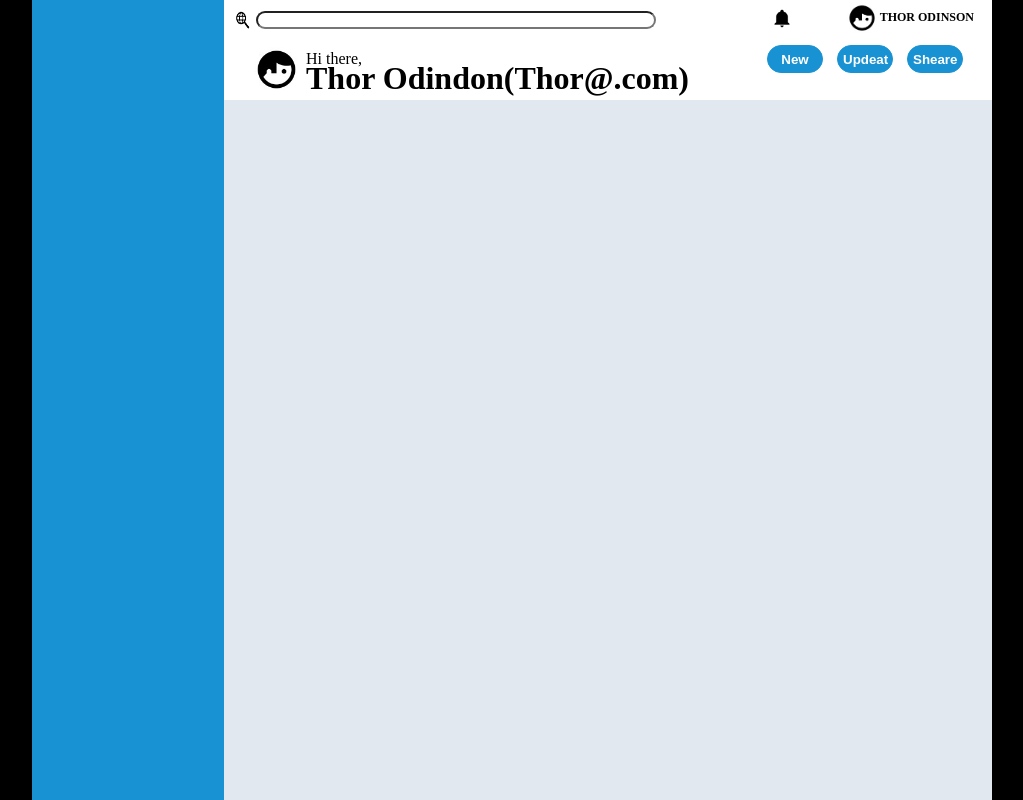
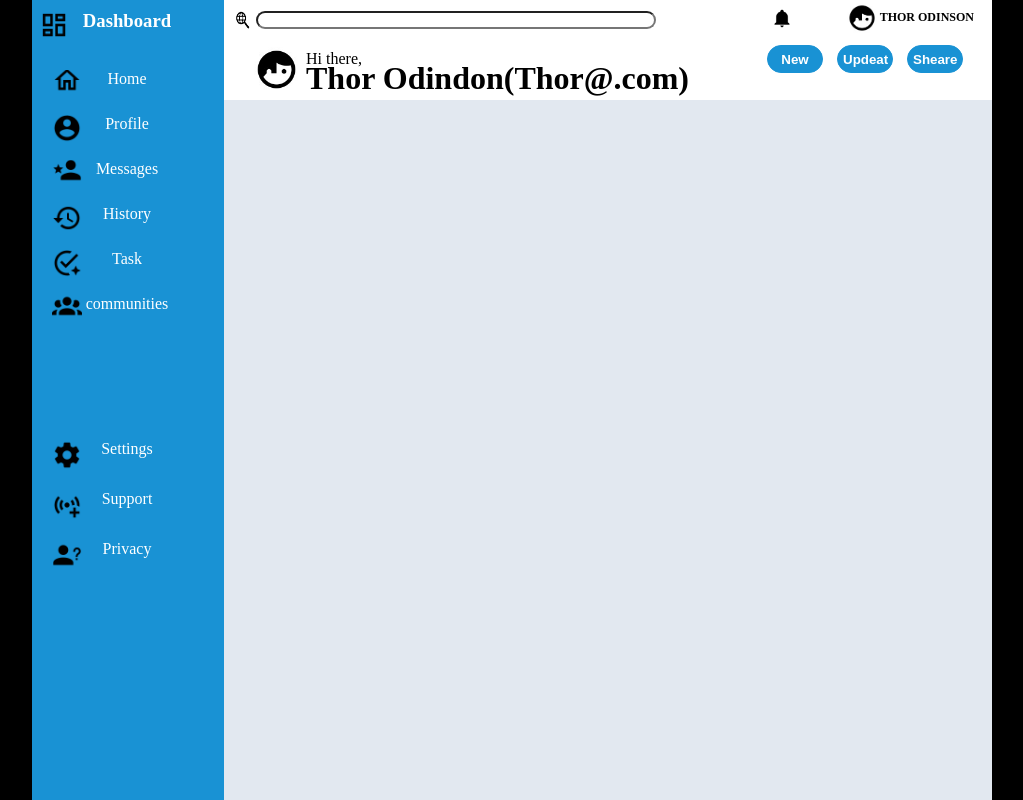
Before and after one commit to kaziarman23/odin-admin-dashboard, a plain HTML site: page index.html in a window 1280 px wide. Shown: the whole page, without its empty margins (128-1151 px from the left). Drawn offline with Linux system fonts and the light colour scheme.

Commit message:
sidebar-section-complite

```diff
--- a/CSS/index.css
+++ b/CSS/index.css
@@ -137,6 +137,169 @@
     background-color: #1992d4;
 }
 
+.sidebar_contener{
+    color: white;
+    display: grid;
+    grid-template-columns: 190px;
+    grid-template-rows: 70px repeat(6, 45px) 100px repeat(3, 50px);
+
+}
+
+.sidebar_div1{
+    grid-row: 1/2;
+    text-align: center;
+    margin-top: 10px;
+    position: relative;
+}
+
+.sidebar_div1 h1{
+    top: 10px;
+    left: 20px;
+    position: absolute;
+}
+
+.sidebar_div1 img{
+    bottom: 30px;
+    width: 30px;
+    height: 30px;
+    left: 7px;
+    position: absolute;
+}
+
+.sidebar_div2{
+    text-align: center;
+    grid-row: 2/3;
+    position: relative;
+}
+
+.sidebar_div2 img{
+    width: 30px;
+    height: 30px;
+    position: absolute;
+    bottom: 20px;
+    left: 20px;
+}
+
+.sidebar_div3{
+    text-align: center;
+    grid-row: 3/4;
+    position: relative;
+}
+
+
+.sidebar_div3 img{
+    width: 30px;
+    height: 30px;
+    position: absolute;
+    bottom: 17px;
+    left: 20px;
+}
+
+.sidebar_div4{
+    text-align: center;
+    grid-row: 4/5;
+    position: relative;
+}
+
+
+.sidebar_div4 img{
+    width: 30px;
+    height: 30px;
+    position: absolute;
+    bottom: 20px;
+    left: 20px;
+}
+
+.sidebar_div5{
+    text-align: center;
+    grid-row: 5/6;
+    position: relative;
+}
+
+
+.sidebar_div5 img{
+    width: 30px;
+    height: 30px;
+    position: absolute;
+    bottom: 17px;
+    left: 20px;
+}
+
+.sidebar_div6{
+    text-align: center;
+    grid-row: 6/7;
+    position: relative;
+}
+
+
+.sidebar_div6 img{
+    width: 30px;
+    height: 30px;
+    position: absolute;
+    bottom: 17px;
+    left: 20px;
+}
+
+.sidebar_div7{
+    text-align: center;
+    grid-row: 7/8;
+    position: relative;
+}
+
+
+.sidebar_div7 img{
+    width: 30px;
+    height: 30px;
+    position: absolute;
+    bottom: 20px;
+    left: 20px;
+}
+
+.sidebar_div9{
+    text-align: center;
+    grid-row: 9/10;
+    position: relative;
+}
+
+.sidebar_div9 img{
+    width: 30px;
+    height: 30px;
+    position: absolute;
+    bottom: 20px;
+    left: 20px;
+}
+
+
+.sidebar_div10{
+    text-align: center;
+    grid-row: 10/11;
+    position: relative;
+}
+
+.sidebar_div10 img{
+    width: 30px;
+    height: 30px;
+    position: absolute;
+    bottom: 20px;
+    left: 20px;
+}
+
+
+.sidebar_div11{
+    text-align: center;
+    grid-row: 11/12;
+    position: relative;
+}
+
+.sidebar_div11 img{
+    width: 30px;
+    height: 30px;
+    position: absolute;
+    bottom: 20px;
+    left: 20px;
+}
+
+
 /* sidebar_part */
 /* main_content_part */
 
--- a/index.html
+++ b/index.html
@@ -30,9 +30,53 @@
                 <button type="button">Sheare</button>
             </div>
         </div>
+
         <div class="sidebar">
-            <div class="sidebar_contener"></div>
+            <div class="sidebar_contener">
+                <div class="sidebar_div1">
+                    <img src="images/dashboard_img.png" alt="">
+                    <h3>Dashboard</h3>
+                </div>
+                <div class="sidebar_div2">
+                    <p>Home</p>
+                    <img src="images/home_img.png" alt="">
+                </div>
+                <div class="sidebar_div3">
+                    <img src="images/account-circle.png" alt="">
+                    <p>Profile</p>
+                </div>
+                <div class="sidebar_div4">
+                    <img src="images/messages_img.png" alt="">
+                    <p>Messages</p>
+                </div>
+                <div class="sidebar_div5">
+                    <img src="images/history_img.png" alt="">
+                    <p>History</p>
+                </div>
+                <div class="sidebar_div6">
+                    <img src="images/Task_img.png" alt="">
+                    <p>Task</p>
+                </div>
+                <div class="sidebar_div7">
+                    <img src="images/communities_img.png" alt="">
+                    <p>communities</p>
+                </div>
+                <div class="sidebar_div8"></div>
+                <div class="sidebar_div9">
+                    <img src="images/settings_img.png" alt="">
+                    <p>Settings</p>
+                </div>
+                <div class="sidebar_div10">
+                    <img src="images/support_img.png" alt="">
+                    <p>Support</p>
+                </div>
+                <div class="sidebar_div11">
+                    <img src="images/privacy_img.png" alt="">
+                    <p>Privacy</p>
+                </div>
+            </div>
         </div>
+
         <div class="content">
             <div class="content_contener"></div>
         </div>
```
Also changed, not shown: images/Task_img.png (added), images/account-circle.png (added), images/account_img.png (added), images/communities_img.png (added), images/dashboard_img.png (added), images/desktop_img.png (added), images/history_img.png (added), images/home_img.png (added), images/messages_img.png (added), images/privacy_img.png (added), images/settings_img.png (added), images/support_img.png (added).
